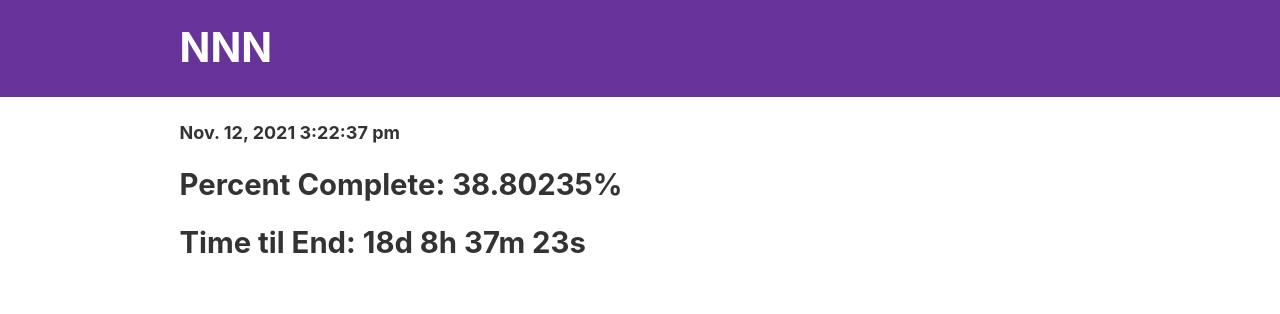
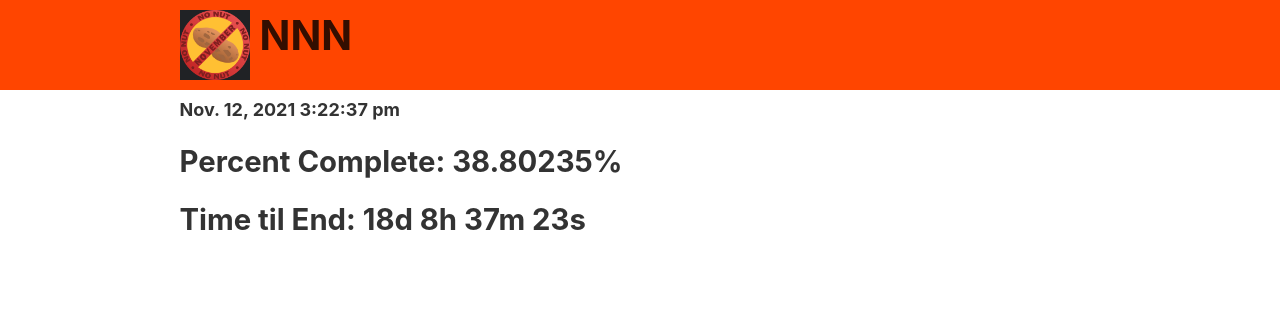
Before and after one commit to srianbury/nnn-clock, a Gatsby site: page / in a window 1280 px wide. Built offline with nearby package versions, Linux system fonts and the light colour scheme; Gatsby itself is replaced by a stand-in of ours.

Commit message:
header w icon

```diff
--- a/src/components/header.js
+++ b/src/components/header.js
@@ -1,31 +1,39 @@
 import * as React from "react";
 import PropTypes from "prop-types";
-import { Link } from "gatsby";
+import { StaticImage } from "gatsby-plugin-image";
 
 const Header = ({ siteTitle }) => (
   <header
     style={{
-      background: `rebeccapurple`,
-      marginBottom: `1.45rem`,
+      background: "#ff4500",
+      marginBottom: "10px",
     }}
   >
     <div
       style={{
-        margin: `0 auto`,
-        maxWidth: 960,
-        padding: `1.45rem 1.0875rem`,
+        margin: "0px auto",
+        maxWidth: "960px",
+        padding: "10px 1.0875rem 10px",
       }}
     >
-      <h1 style={{ margin: 0 }}>
-        <Link
-          to="/"
-          style={{
-            color: `white`,
-            textDecoration: `none`,
-          }}
-        >
-          {siteTitle}
-        </Link>
+      <StaticImage
+        src="../images/nnn-icon.png"
+        formats={["auto", "webp", "avif"]}
+        alt="NNN Icon"
+        width={70}
+        style={{
+          verticalAlign: "middle",
+        }}
+      />
+      <h1
+        style={{
+          display: "inline-block",
+          marginLeft: "10px",
+          marginBottom: "0px",
+          textAlign: "center",
+        }}
+      >
+        {siteTitle}
       </h1>
     </div>
   </header>
```
Also changed, not shown: src/images/nnn-icon.png (added).
